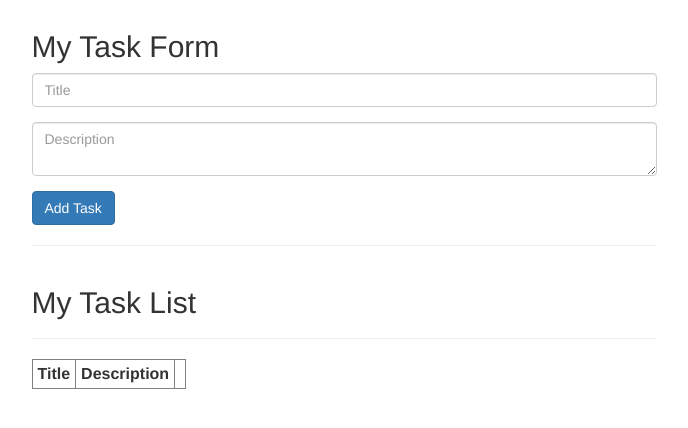
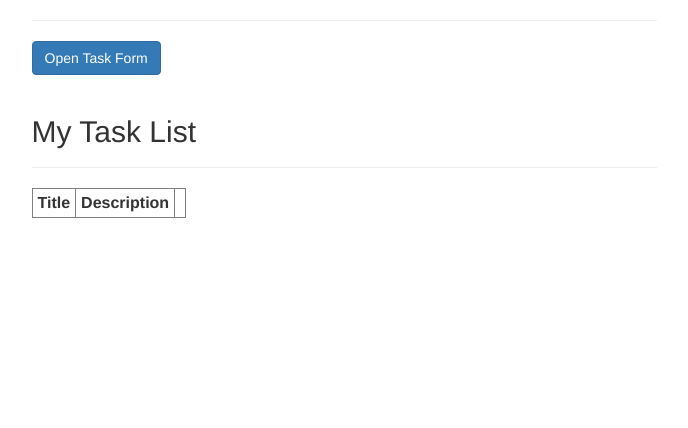
Before and after one commit to saboor04/Saboor-Zafar, a Node server app: page / in a window 1280 px wide. Shown: the top 428 px of the page, without its empty margins (296-984 px from the left). Run offline with Node 20, Linux system fonts and the light colour scheme; tables that the repository leaves empty hold one stand-in row (values such as "Sample post"); lists and menus that the app fills with data are empty; some libraries are stand-ins or nearby versions.

Commit message:
Added Update task functionality

```diff
--- a/task-app/routes/index.js
+++ b/task-app/routes/index.js
@@ -56,3 +56,13 @@ router.delete('/tasks/:task', function(req, res) {
             res.json({ message: 'Successfully deleted' });
         });
 });
+
+router.put('/tasks/:task', function (req, res) {
+
+	Task.findOne({ _id: req.task }, function (err, doc){
+	  doc.title = req.body.title;
+	  doc.description=req.body.description;
+	  doc.save();
+	});
+	res.json(req.task);
+});
--- a/task-app/views/index.ejs
+++ b/task-app/views/index.ejs
@@ -5,7 +5,20 @@
 
   <script src="//ajax.googleapis.com/ajax/libs/angularjs/1.3.10/angular.min.js"></script>
   <script src="/javascripts/angularApp.js"></script>
-
+<script>
+var drawerClosed=true;
+function toggleFormView(){
+if(drawerClosed){
+	document.getElementById('myform').className="formShow";
+	document.getElementById('togglebutton').value="Close Task Form";
+	drawerClosed=false;
+}else{
+	document.getElementById('myform').className="formHide";
+	document.getElementById('togglebutton').value="Open Task Form";
+	drawerClosed=true;
+}
+}
+</script>
 <style>
 .glyphicon-remove { cursor:pointer }
 
@@ -13,14 +26,25 @@ table, td,th  {
   border: 1px solid grey;
   border-collapse: collapse;
   padding: 5px;
+  cursor:pointer;
 }
+.formHide{
+	display:none;
+	transition: 1s linear all;
+}
+.formShow{
+	display:block;
+	transition: 1s linear all;
+}
+
 </style>
 </head>
 
 <body ng-app="task" ng-controller="MainCtrl" data-ng-init="init()">
   <div class="row">
     <div class="col-md-6 col-md-offset-3">
-      <form ng-submit="addTask()"
+<hr/>
+      <form ng-submit="addTask()" id="myform" class="formHide"
         style="margin-top:30px;">
         <h2>My Task Form</h2>
 
@@ -36,9 +60,14 @@ table, td,th  {
           placeholder="Description"
           ng-model="description"></textarea>
         </div>
-        <button type="submit" class="btn btn-primary">Add Task</button>
+	<input type="hidden" ng-model="id"/>
+        <button ng-show="!isUpdate" type="submit" class="btn btn-primary">Add</button>
+        <button ng-show="isUpdate" ng-click="updateTask()" class="btn btn-primary">Update</button>
+	<button ng-show="isUpdate" type="cancel" ng-click="clearForm()" class="btn btn-info">Cancel</button>
       </form>
-<hr/>
+
+<input type="button" value="Open Task Form" id="togglebutton" class="btn btn-primary" onclick="toggleFormView()"/>
+
       <div class="page-header">
         <h2>My Task List</h2>
       </div>
@@ -48,13 +77,13 @@ table, td,th  {
 			<th>Description</th>
 			<th></th>
 		</tr>
-		<tr ng-repeat="task in tasks | orderBy: '-title'">
-			<td ng-if="$odd" style="background-color:#f1f1f1">{{ task.title }}</td>
-			<td ng-if="$even">{{ task.title}}</td>
-			<td ng-if="$odd" style="background-color:#f1f1f1">{{ task.description }}</td>
-			<td ng-if="$even">{{ task.description }}</td>
+		<tr ng-repeat="task in tasks | orderBy: '-title'" >
+			<td ng-if="$odd" onclick="drawerClosed=true;toggleFormView();" style="background-color:#f1f1f1" ng-click="editTask(task)">{{ task.title }}</td>
+			<td ng-if="$even" onclick="drawerClosed=true;toggleFormView();" ng-click="editTask(task)">{{ task.title}}</td>
+			<td ng-if="$odd" onclick="drawerClosed=true;toggleFormView();" style="background-color:#f1f1f1" ng-click="editTask(task)">{{ task.description }}</td>
+			<td ng-if="$even" onclick="drawerClosed=true;toggleFormView();" ng-click="editTask(task)">{{ task.description }}</td>
 			<td>
-				<span class="glyphicon glyphicon-remove"
+				<span class="glyphicon glyphicon-remove btn btn-danger"
 	          			ng-click="deleteTask(task)">
 				</span>
 			</td>
```
Also changed, not shown: task-app/public/javascripts/angularApp.js (+36 -0 lines).
